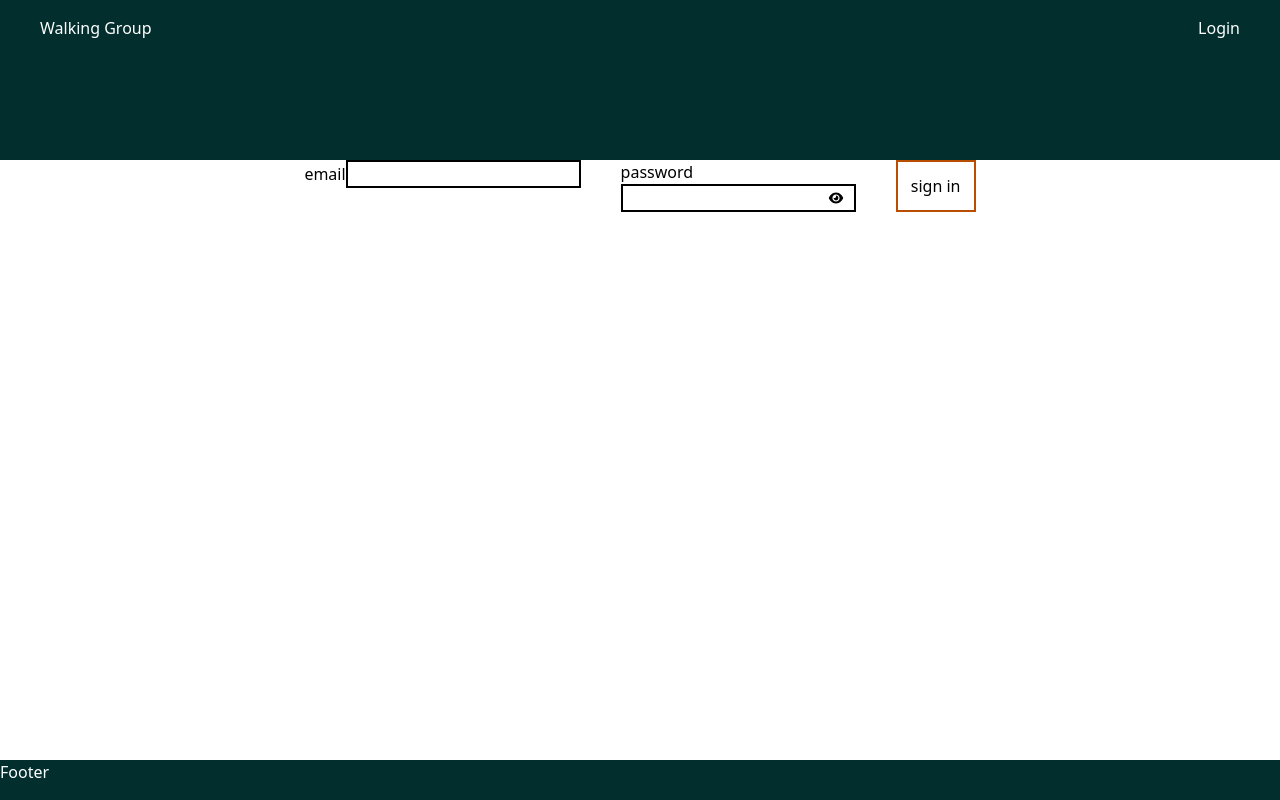
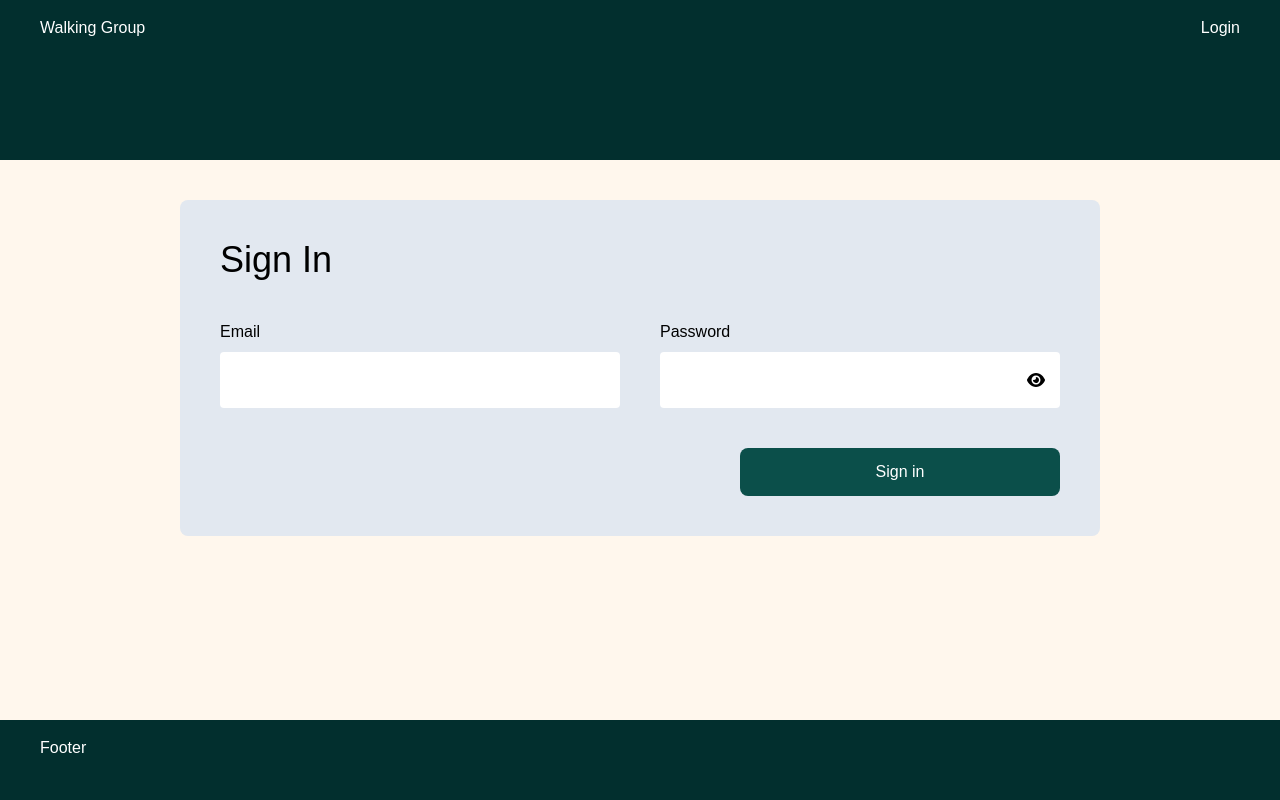
Before and after one commit to mayhemcreates/walking-group-app, a Nuxt app: page /login in a window 1280 px wide. Built offline with nearby package versions, Linux system fonts and the light colour scheme; no server answers.

Commit message:
layout changes, basic styling implemented

```diff
--- a/app/app.vue
+++ b/app/app.vue
@@ -4,7 +4,7 @@
 </script>
 
 <template>
-    <NuxtLayout class="min-h-screen flex flex-col relative" >
+    <NuxtLayout class="min-h-screen flex flex-col relative font-lexend" >
       <NuxtPage/>
     </NuxtLayout>
 </template>
--- a/app/assets/main.css
+++ b/app/assets/main.css
@@ -1,5 +1,10 @@
 @import "tailwindcss";
+@import url("https://fonts.googleapis.com/css2?family=Lexend:wght@100..900&display=swap");
 
 h1 {
-  @apply text-4xl mb-10;
+  @apply text-2xl lg:text-4xl mb-4 lg:mb-10;
 }
+
+@theme {
+  --font-lexend: "Lexend", sans-serif;
+}
--- a/app/components/AppFooter.vue
+++ b/app/components/AppFooter.vue
@@ -1,7 +1,6 @@
 <script setup lang="ts"></script>
 <template>
-  <footer class="w-full h-10 bg-teal-950 text-white absolute bottom-0 left-0">
-    Footer
+  <footer class="w-full h-20 bg-teal-950 text-white px-5 lg:px-10 py-4">
+    <div class="flex justify-between">Footer</div>
   </footer>
-
 </template>
--- a/app/components/AppHeader.vue
+++ b/app/components/AppHeader.vue
@@ -2,8 +2,13 @@
 const user = useSupabaseUser();
 const supabase = useSupabaseClient();
 const router = useRouter();
+const mobNavIsOpen = ref(false);
+
+const topLineClass = computed(() => (mobNavIsOpen.value ? "rotate-45 translate-y-0 bg-white" : "-translate-y-2.5"));
+const bottomLineClass = computed(() => (mobNavIsOpen.value ? "-rotate-45 translate-y-0 bg-white" : "translate-y-2.5"));
 
 const logout = async () => {
+  mobNavIsOpen.value = false
   try {
     const { error } = await supabase.auth.signOut();
   } catch (error) {
@@ -12,20 +17,37 @@ const logout = async () => {
     router.push("/login");
   }
 };
+
+const toggleNav = () => {
+  mobNavIsOpen.value = !mobNavIsOpen.value;
+};
 </script>
 <template>
-  <header class="w-full h-40 bg-teal-950 text-white px-10 py-4">
+  <header class="w-full h-40 bg-teal-950 text-white px-5 lg:px-10 py-4">
     <div class="flex justify-between">
-      <div v-if="user"><NuxtLink to="/schedule">Walking Group</NuxtLink></div>
+      <div v-if="user">
+        <NuxtLink to="/schedule" class="flex">
+          <span class="text-4xl lg:text-6xl w-1/2">Walking Group</span>
+          <svg xmlns="http://www.w3.org/2000/svg" viewBox="0 0 640 640" class="w-20 h-20">
+            <path d="M320 144C350.9 144 376 118.9 376 88C376 57.1 350.9 32 320 32C289.1 32 264 57.1 264 88C264 118.9 289.1 144 320 144zM233.4 291.9L256 269.3L256 338.6C256 366.6 268.2 393.3 289.5 411.5L360.9 472.7C366.8 477.8 370.7 484.8 371.8 492.5L384.4 580.6C386.9 598.1 403.1 610.3 420.6 607.8C438.1 605.3 450.3 589.1 447.8 571.6L435.2 483.5C431.9 460.4 420.3 439.4 402.6 424.2L368.1 394.6L368.1 279.4L371.9 284.1C390.1 306.9 417.7 320.1 446.9 320.1L480.1 320.1C497.8 320.1 512.1 305.8 512.1 288.1C512.1 270.4 497.8 256.1 480.1 256.1L446.9 256.1C437.2 256.1 428 251.7 421.9 244.1L404 221.7C381 192.9 346.1 176.1 309.2 176.1C277 176.1 246.1 188.9 223.4 211.7L188.1 246.6C170.1 264.6 160 289 160 314.5L160 352C160 369.7 174.3 384 192 384C209.7 384 224 369.7 224 352L224 314.5C224 306 227.4 297.9 233.4 291.9zM245.8 471.3C244.3 476.5 241.5 481.3 237.7 485.1L169.4 553.4C156.9 565.9 156.9 586.2 169.4 598.7C181.9 611.2 202.2 611.2 214.7 598.7L283 530.4C294.5 518.9 302.9 504.6 307.4 488.9L309.6 481.3L263.6 441.9C261.1 439.7 258.6 437.5 256.2 435.1L245.8 471.3z" fill="white" />
+          </svg>
+        </NuxtLink>
+      </div>
       <div v-else><NuxtLink to="/login">Walking Group</NuxtLink></div>
-
-      <nav>
-        <ul class="flex gap-4">
-          <li v-if="user"><NuxtLink to="/schedule">Schedule</NuxtLink></li>
-          <li v-if="user"><NuxtLink to="/createwalk">Add Walk</NuxtLink></li>
-          <li v-if="!user"><NuxtLink to="/login">Login</NuxtLink></li>
-          <li v-if="user"><button class="cursor-pointer" @click="logout">Logout</button></li>
-        </ul>
+      <button type="button" class="relative w-[25px] h-[25px] group lg:hidden z-50" aria-controls="mobile-nav" aria-label="open main menu" :aria-expanded="mobNavIsOpen" @click="toggleNav">
+        <span aria-hidden="true" class="block absolute bg-white h-0.5 w-[25px] transform  transition duration-300 ease-in- origin-center" :class="topLineClass"></span>
+        <span aria-hidden="true" class="block absolute bg-white h-0.5 w-[25px] transform transition duration-300 ease-in-out" :class="[mobNavIsOpen ? 'hidden' : '']"></span>
+        <span aria-hidden="true" class="block absolute bg-white h-0.5 w-[25px] transform transition duration-300 ease-in-out origin-center" :class="bottomLineClass"></span>
+      </button>
+      <nav :class="[mobNavIsOpen ? 'flex' : 'hidden']" class="fixed top-0 left-0 lg:static w-screen h-screen bg-teal-900 lg:bg-transparent lg:w-auto lg:h-auto lg:flex">
+        <div class="flex justify-center w-full pt-20 lg:pt-0">
+          <ul class="flex flex-col lg:flex-row gap-4">
+            <li v-if="user"><NuxtLink  @click.native="mobNavIsOpen = false" to="/schedule">Schedule</NuxtLink></li>
+            <li v-if="user"><NuxtLink @click.native="mobNavIsOpen = false" to="/createwalk">Add Walk</NuxtLink></li>
+            <li v-if="!user"><NuxtLink @click.native="mobNavIsOpen = false" to="/login">Login</NuxtLink></li>
+            <li v-if="user"><button class="cursor-pointer" @click="logout">Logout</button></li>
+          </ul>
+        </div>
       </nav>
     </div>
   </header>
--- a/app/layouts/default.vue
+++ b/app/layouts/default.vue
@@ -3,7 +3,13 @@
 <template>
   <div>
     <AppHeader />
-    <slot />
+    <div class="min-h-[calc(100vh-240px)] container p-4 lg:p-10 bg-orange-50">
+      <div class="lg:px-[140px]">
+        <div class="bg-slate-200 rounded-lg p-2 lg:p-10">
+          <slot />
+        </div>
+      </div>
+    </div>
     <AppFooter />
   </div>
 </template>
--- a/app/pages/createwalk.vue
+++ b/app/pages/createwalk.vue
@@ -15,7 +15,7 @@ const newWalk: AppTypes.walk = reactive({
   contact: "",
 });
 
-const submitWalk = async (walk:AppTypes.walk) => {
+const submitWalk = async (walk: AppTypes.walk) => {
   const result = await walkStore.createWalk(walk);
   if (!result.success) {
     errorMessage.value = result.message ?? "";
@@ -26,12 +26,9 @@ const submitWalk = async (walk:AppTypes.walk) => {
 </script>
 
 <template>
-  <div class="container p-10">
-    <div class="px-[140px]">
-      <div class="bg-slate-200 rounded-lg p-10">
   <h1>Add a walk</h1>
 
-        <form class="grid grid-cols-2 gap-y-2 gap-x-10" @submit.prevent="submitWalk(newWalk)">
+  <form class="flex flex-col lg:grid grid-cols-2 gap-y-2 gap-x-10" @submit.prevent="submitWalk(newWalk)">
     <div>
       <label for="date">Date</label>
       <input id="date" type="date" v-model="newWalk.date" class="bg-white rounded w-full p-4 mt-2" min="2025-12-04" step="7" />
@@ -58,9 +55,6 @@ const submitWalk = async (walk:AppTypes.walk) => {
       <input id="organiser-email" v-model="newWalk.organiser.email" class="bg-white rounded w-full p-4 mt-2" />
     </div>
 
-          <input type="submit" value="Save" class="bg-teal-900 rounded-lg h-12 self-end text-white hover:bg-teal-800 cursor-pointer transition-colors delay-300 ease-in" />
+    <input type="submit" value="Save" class="bg-teal-900 rounded-lg h-12 lg:self-end mt-5 lg:mt-0 text-white hover:bg-teal-800 cursor-pointer transition-colors delay-300 ease-in" />
   </form>
-      </div>
-    </div>
-  </div>
 </template>
--- a/app/pages/delete/[id].vue
+++ b/app/pages/delete/[id].vue
@@ -31,7 +31,7 @@ onMounted(async () => {
 </script>
 <template>
   <h1>Are you sure you want to delete this walk?</h1>
-  <h2>{{ walkObj.location }}</h2>
-  <h2>{{ walkObj.date }}</h2>
-  <button type="button" class="cursor-pointer " @click="walkStore.deleteWalk(walkObj.id.toString())">Delete walk</button>
+  <h2>Location: {{ walkObj.location }}</h2>
+  <h2>Date: {{ walkObj.date }}</h2>
+  <button type="button" class="bg-teal-900 rounded-lg h-12 w-80 mt-5 text-white hover:bg-teal-800 cursor-pointer transition-colors delay-300 ease-in" @click="walkStore.deleteWalk(walkObj.id.toString())">Delete walk</button>
 </template>
--- a/app/pages/login.vue
+++ b/app/pages/login.vue
@@ -21,26 +21,30 @@ const handleLogin = async () => {
 
 const toggleVisibility = () => {
   passwordInputType.value = passwordInputType.value === "password" ? "text" : "password";
-  toggleFill.value = toggleFill.value === "black" ? "blue" : "black";
+  toggleFill.value = toggleFill.value === "black" ? "grey" : "black";
 };
 </script>
+
 <template>
-  <form class="flex justify-center gap-10" @submit.prevent="handleLogin">
+  <h1>Sign In</h1>
+  <form class="flex flex-col gap-10" @submit.prevent="handleLogin">
+    <div class="flex flex-col lg:grid lg:grid-cols-2 gap-4 lg:gap-10">
       <div class="">
-      <label for="email">email</label>
-      <input class="border-black border-2" type="text" id="email" v-model="email" />
+        <label for="email">Email</label>
+        <input class="bg-white rounded w-full p-4 mt-2" type="text" id="email" v-model="email" />
       </div>
       <div>
-      <label for="password">password</label>
-      <div class="relative">
-        <input class="border-black border-2" :type="passwordInputType" id="password" v-model="password" />
-        <div class="absolute right-1 h-4 w-4 top-1/2 -translate-1/2" @click="toggleVisibility">
+        <label for="password">Password</label>
+        <div class="relative mt-2">
+          <input class="bg-white rounded w-full p-4" :type="passwordInputType" id="password" v-model="password" />
+          <div class="absolute right-1 h-5 w-5 top-1/2 -translate-1/2" @click="toggleVisibility">
             <svg xmlns="http://www.w3.org/2000/svg" viewBox="0 0 640 640">
               <path d="M320 96C239.2 96 174.5 132.8 127.4 176.6C80.6 220.1 49.3 272 34.4 307.7C31.1 315.6 31.1 324.4 34.4 332.3C49.3 368 80.6 420 127.4 463.4C174.5 507.1 239.2 544 320 544C400.8 544 465.5 507.2 512.6 463.4C559.4 419.9 590.7 368 605.6 332.3C608.9 324.4 608.9 315.6 605.6 307.7C590.7 272 559.4 220 512.6 176.6C465.5 132.9 400.8 96 320 96zM176 320C176 240.5 240.5 176 320 176C399.5 176 464 240.5 464 320C464 399.5 399.5 464 320 464C240.5 464 176 399.5 176 320zM320 256C320 291.3 291.3 320 256 320C244.5 320 233.7 317 224.3 311.6C223.3 322.5 224.2 333.7 227.2 344.8C240.9 396 293.6 426.4 344.8 412.7C396 399 426.4 346.3 412.7 295.1C400.5 249.4 357.2 220.3 311.6 224.3C316.9 233.6 320 244.4 320 256z" :fill="toggleFill" />
             </svg>
           </div>
         </div>
       </div>
-    <input type="submit" class="w-20 border-amber-700 border-2" :value="loading ? 'Loading' : 'sign in'" :disabled="loading" />
+    </div>
+    <input type="submit" class="bg-teal-900 rounded-lg h-12 w-full lg:w-80 self-end text-white hover:bg-teal-800 cursor-pointer transition-colors delay-300 ease-in" :value="loading ? 'Loading' : 'Sign in'" :disabled="loading" />
   </form>
 </template>
--- a/app/pages/update/[id].vue
+++ b/app/pages/update/[id].vue
@@ -43,15 +43,12 @@ const submitForm = async (walk: AppTypes.walk) => {
 </script>
 
 <template>
-  <div class="container p-10">
-    <div class="px-[140px]">
-      <div class="bg-slate-200 rounded-lg p-10">
   <h1>Edit walk</h1>
 
-        <form class="grid grid-cols-2 gap-x-10 gap-y-2" @submit.prevent="submitForm(walkObj)">
+  <form class="flex flex-col lg:grid grid-cols-2 gap-x-10 gap-y-2" @submit.prevent="submitForm(walkObj)">
     <div class="">
       <label for="date">Date</label>
-            <input id="date" type="date" v-model="walkObj.date" class="bg-white rounded w-full p-4 mt-2"  min="2025-12-04" step="7" />
+      <input id="date" type="date" v-model="walkObj.date" class="bg-white rounded w-full p-4 mt-2" min="2025-12-04" step="7" />
       <span class="text-red-900 bg-red-200">{{ errorMessage }}</span>
     </div>
 
@@ -77,7 +74,4 @@ const submitForm = async (walk: AppTypes.walk) => {
 
     <input type="submit" value="Save" class="bg-teal-900 rounded-lg h-12 self-end text-white hover:bg-teal-800 cursor-pointer transition-colors delay-300 ease-in" />
   </form>
-      </div>
-    </div>
-  </div>
 </template>
```
Also changed, not shown: app/pages/schedule.vue (+32 -16 lines). Lines whose indentation alone changed are shown as unchanged.
